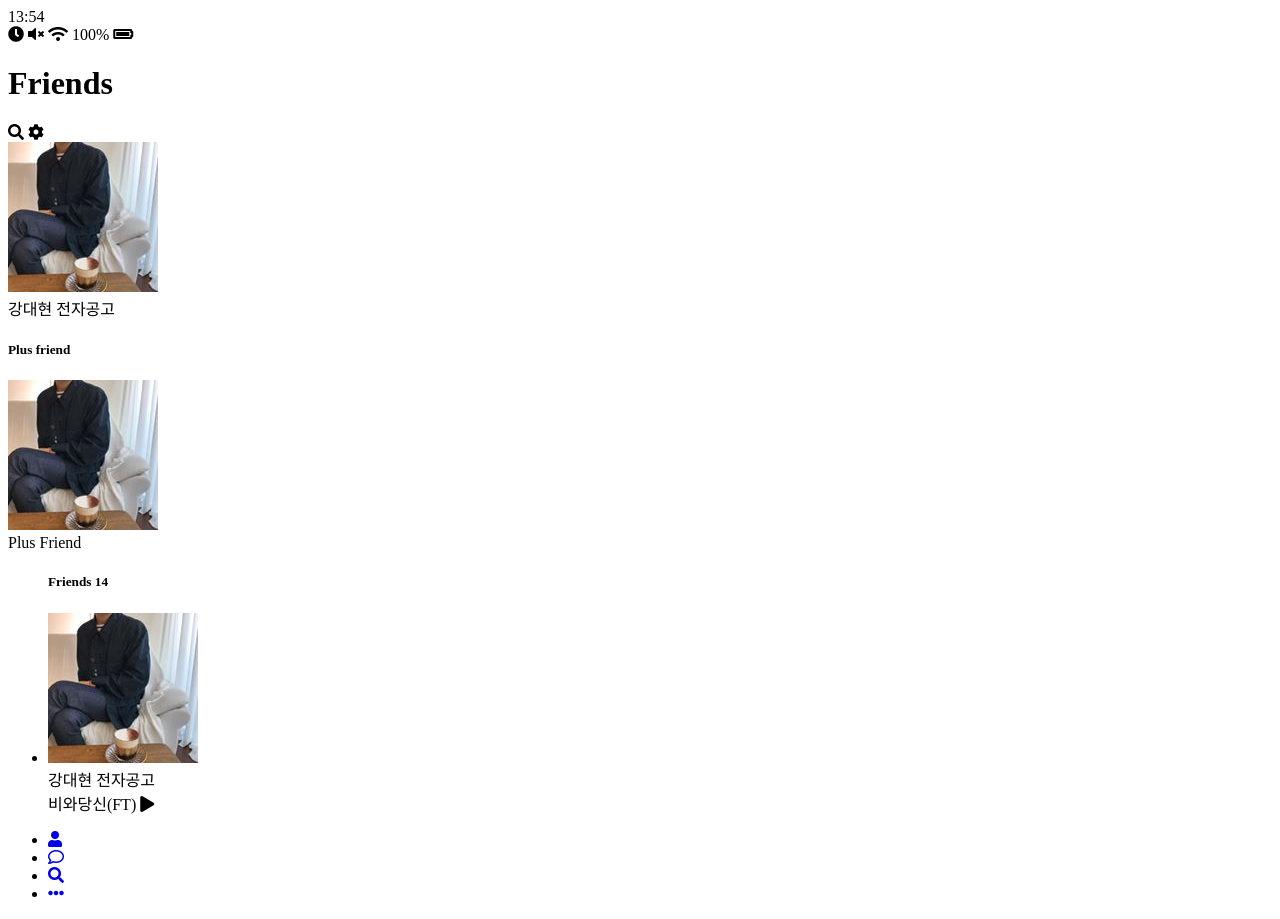
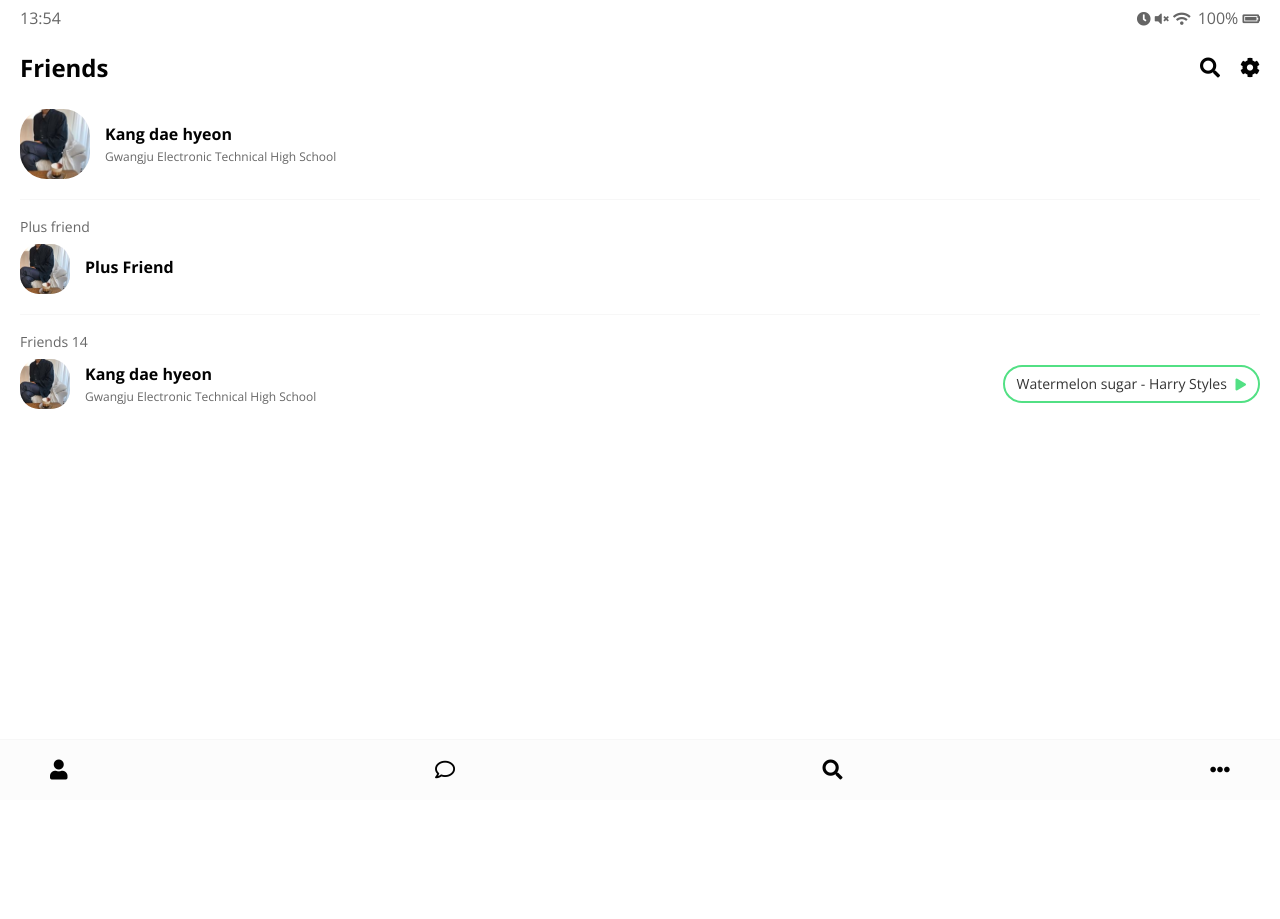
Before and after one commit to Mo-bidick/kakao-clone-2.0, a plain HTML site: page friend.html in a window 1280 px wide. After the commit the page ends 800 px from the top, so only its background shows below. Drawn offline with nearby package versions, Linux system fonts and the light colour scheme.

Commit message:
half
2020-06-14

```diff
--- /dev/null
+++ b/css/friend.css
@@ -0,0 +1,48 @@
+.friend {
+  display: flex;
+  justify-content: space-between;
+  align-items: center;
+}
+
+.friend .friend__avatar {
+  width: 50px;
+  border-radius: 38%;
+  margin-right: 15px;
+}
+
+.friend__avatar.g-avatar {
+  width: 70px;
+}
+
+.friend__avatar.m-avatar {
+  width: 60px;
+}
+
+.friend .friend__column {
+  display: flex;
+  align-items: center;
+}
+
+.friend .friend__avatar {
+  margin-right: 15px;
+}
+
+.friend__content .friend__name {
+  display: block;
+  font-weight: 650;
+  margin-bottom: 5px;
+}
+
+.friend__content .friend__status,
+.friend__content .friend__bottom-text {
+  opacity: 0.6;
+}
+
+.friend__content .friend__bottom-text {
+  font-size: 14px;
+}
+
+.friend__content .friend__status,
+.friend .chat__timestamp {
+  font-size: 12px;
+}
--- /dev/null
+++ b/css/friends.css
@@ -0,0 +1,30 @@
+.friends .friends__plus-friend {
+  padding: 20px 0px;
+  border-top: 1px solid #f7f7f7;
+  border-bottom: 1px solid #f7f7f7;
+  margin: 20px 0px;
+}
+
+.friends .friends__friends-title,
+.friends__list .friends__title {
+  font-size: 14px;
+  opacity: 0.6;
+  margin-bottom: 10px;
+}
+
+.friends .friend__now-listening {
+  border: 2px solid #52e084;
+  padding: 10px 12px;
+  border-radius: 20px;
+  font-size: 14px;
+}
+
+.friends .friend__now-listening i {
+  color: #52e084;
+  padding-left: 5px;
+  font-size: 12px;
+}
+
+.friends .friend__now-listening span {
+  opacity: 0.8;
+}
--- /dev/null
+++ b/css/header.css
@@ -0,0 +1,27 @@
+.header {
+  display: flex;
+  justify-content: space-between;
+  align-items: center;
+  margin-bottom: 29px;
+}
+
+.header .header__title {
+  font-size: 24px;
+  font-weight: 700;
+}
+
+.header .header__icon {
+  font-size: 20px;
+  margin-left: 20px;
+  cursor: pointer;
+}
+
+.header .header__header-column {
+  display: flex;
+  align-items: center;
+}
+
+.header .header__back-btn {
+  font-size: 10px;
+  margin-right: 20px;
+}
--- /dev/null
+++ b/css/nav-var.css
@@ -0,0 +1,37 @@
+.nav {
+  position: fixed;
+  width: 100%;
+  background-color: #fcfcfc;
+  padding: 20px 50px;
+  left: 0px;
+  bottom: 0px;
+  border-top: 1px solid #f7f7f7;
+}
+
+.nav .nav__list {
+  display: flex;
+  justify-content: space-between;
+}
+.nav i {
+  font-size: 20px;
+}
+
+.nav .nav__list-link {
+  position: relative;
+}
+
+.nav .nav__badge {
+  position: absolute;
+  top: -7px;
+  right: -7px;
+  font-size: 13px;
+  color: white;
+  background-color: #dc5d46;
+  width: 18px;
+  height: 18px;
+  text-align: center;
+  display: flex;
+  justify-content: center;
+  align-items: center;
+  border-radius: 50%;
+}
--- /dev/null
+++ b/css/reset.css
@@ -0,0 +1,124 @@
+html,
+body,
+div,
+span,
+applet,
+object,
+iframe,
+h1,
+h2,
+h3,
+h4,
+h5,
+h6,
+p,
+blockquote,
+pre,
+a,
+abbr,
+acronym,
+address,
+big,
+cite,
+code,
+del,
+dfn,
+em,
+img,
+ins,
+kbd,
+q,
+s,
+samp,
+small,
+strike,
+strong,
+sub,
+sup,
+tt,
+var,
+b,
+u,
+i,
+center,
+dl,
+dt,
+dd,
+ol,
+ul,
+li,
+fieldset,
+form,
+label,
+legend,
+table,
+caption,
+tbody,
+tfoot,
+thead,
+tr,
+th,
+td,
+article,
+aside,
+canvas,
+details,
+embed,
+figure,
+figcaption,
+footer,
+header,
+hgroup,
+menu,
+nav,
+output,
+ruby,
+section,
+summary,
+time,
+mark,
+audio,
+video {
+  margin: 0;
+  padding: 0;
+  border: 0;
+  font-size: 100%;
+  font: inherit;
+  vertical-align: baseline;
+}
+/* HTML5 display-role reset for older browsers */
+article,
+aside,
+details,
+figcaption,
+figure,
+footer,
+header,
+hgroup,
+menu,
+nav,
+section {
+  display: block;
+}
+body {
+  line-height: 1;
+}
+ol,
+ul {
+  list-style: none;
+}
+blockquote,
+q {
+  quotes: none;
+}
+blockquote:before,
+blockquote:after,
+q:before,
+q:after {
+  content: "";
+  content: none;
+}
+table {
+  border-collapse: collapse;
+  border-spacing: 0;
+}
--- /dev/null
+++ b/css/status-bar.css
@@ -0,0 +1,13 @@
+.status-bar {
+  display: flex;
+  justify-content: space-between;
+  margin-bottom: 30px;
+  color: #656565;
+}
+.status-bar i {
+  font-size: 14px;
+}
+
+.status-bar .status-bar__battery-level {
+  margin-left: 3px;
+}
--- /dev/null
+++ b/css/style.css
@@ -0,0 +1,24 @@
+@import url("https://fonts.googleapis.com/css2?family=Open+Sans:wght@400;700&display=swap");
+@import "reset.css";
+@import "status-bar.css";
+@import "header.css";
+@import "nav-var.css";
+@import "friend.css";
+@import "friends.css";
+
+* {
+  box-sizing: border-box;
+}
+
+body {
+  background-color: white;
+  padding: 10px 20px;
+  color: #020202;
+  font-family: "Open Sans", -apple-system, BlinkMacSystemFont, "Segoe UI",
+    Roboto, Oxygen, Ubuntu, Cantarell, "Helvetica Neue", sans-serif;
+}
+
+a {
+  color: inherit;
+  text-decoration: none;
+}
--- a/friend.html
+++ b/friend.html
@@ -9,13 +9,15 @@
       integrity="sha384-Bfad6CLCknfcloXFOyFnlgtENryhrpZCe29RTifKEixXQZ38WheV+i/6YWSzkz3V"
       crossorigin="anonymous"
     />
+    <link rel="stylesheet" href="css/style.css" />
     <title>Friends ㅣ Kakao Clone</title>
   </head>
   <body>
     <div class="status-bar">
-      <div class="status-bar__cloumn"></div>
-      <span class="status-bar__clock">13:54</span>
-      <div class="status-bar__cloumn">
+      <div class="status-bar__column">
+        <span class="status-bar__clock">13:54</span>
+      </div>
+      <div class="status-bar__column">
         <i class="fas fa-clock"></i>
         <i class="fas fa-volume-mute"></i>
         <i class="fas fa-wifi"></i>
@@ -40,17 +42,13 @@
       <header class="friends__header">
         <div class="friends__friend friend friend--lg">
           <div class="friend__column">
-            <img
-              src="images/profile.jpg"
-              alt=""
-              class="g-avatar friend__avatar"
-            />
+            <img src="images/profile.jpg" class="g-avatar friend__avatar" />
             <div class="friend__content">
-              <span class="frined__name">
-                강대현
+              <span class="friend__name">
+                Kang dae hyeon
               </span>
               <span class="friend__status">
-                전자공고
+                Gwangju Electronic Technical High School
               </span>
             </div>
           </div>
@@ -60,13 +58,9 @@
         <h5 class="friends__friends-title">Plus friend</h5>
         <div class="friends__friend friend">
           <div class="friend__column">
-            <img
-              src="images/profile.jpg"
-              alt=""
-              class="g-avatar friend__avatar"
-            />
+            <img src="images/profile.jpg" class="friend__avatar" />
             <div class="friend__content">
-              <span class="frined__name">
+              <span class="friend__name">
                 Plus Friend
               </span>
             </div>
@@ -77,24 +71,20 @@
         <h5 class="friends__title">Friends 14</h5>
         <li class="friends__friend friend friend--lg">
           <div class="friend__column">
-            <img
-              src="images/profile.jpg"
-              alt=""
-              class="g-avatar friend__avatar"
-            />
+            <img src="images/profile.jpg" class="friend__avatar" />
             <div class="friend__content">
-              <span class="frined__name">
-                강대현
+              <span class="friend__name">
+                Kang dae hyeon
               </span>
               <span class="friend__status">
-                전자공고
+                Gwangju Electronic Technical High School
               </span>
             </div>
           </div>
           <div class="friend__column">
             <div class="friend__now-listening">
               <span>
-                비와당신(FT)
+                Watermelon sugar - Harry Styles
               </span>
               <i class="fas fa-play"></i>
             </div>
```
Also changed, not shown: chat.html (+9 -7 lines), find.html (+9 -7 lines), index.html (+20 -11 lines), more.html (+6 -4 lines), settings.html (+6 -4 lines).
